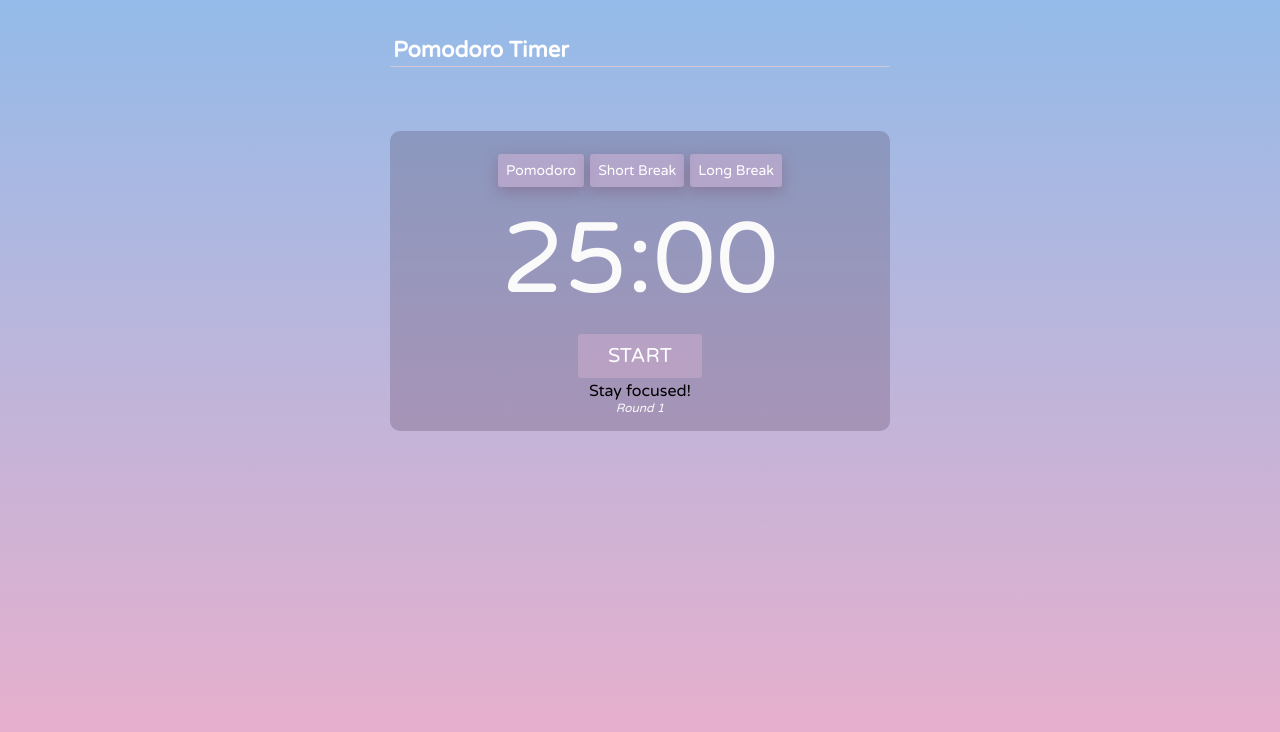
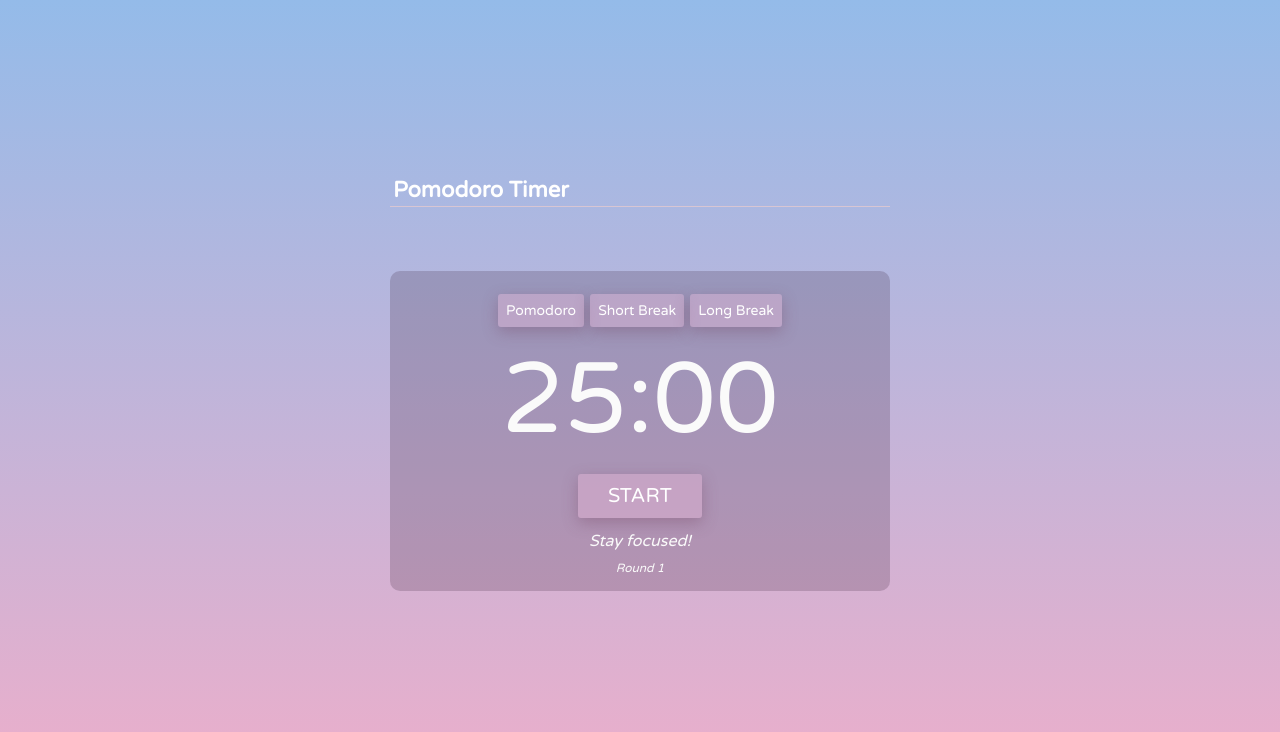
Before and after one commit to gizemnkorkmaz/pomodoro-timer, a React (Create React App) app: page / in a window 1280 px wide. Shown: the top 732 px of the page. Built offline with nearby package versions, Linux system fonts and the light colour scheme.

Commit message:
Remove margin bottom && Add box shadow and roundMessage styles to Timer

```diff
--- a/src/components/Timer/Timer.module.css
+++ b/src/components/Timer/Timer.module.css
@@ -1,22 +1,21 @@
 .container {
-  margin-bottom: 300px;
   width: 500px;
-  height: 300px;
+  height: 320px;
   padding: 20px 80px;
   text-align: center;
   background-color: rgba(52, 27, 53, 0.205);
   border-radius: 10px;
+  color: rgb(250, 250, 250);
 }
 
 .Timer {
   font-size: 100px;
   padding: 10px;
-  color: rgb(250, 250, 250);
 }
 
 .startButton {
   font-family: "Varela Round", sans-serif;
-  background-color: rgba(241, 189, 221, 0.295);
+  background-color: rgba(241, 189, 221, 0.363);
   color: rgb(255, 255, 255);
   padding: 10px 30px;
   margin: 3px;
@@ -25,6 +24,7 @@
   font-size: 20px;
   cursor: pointer;
   text-transform: uppercase;
+  box-shadow: rgba(117, 68, 98, 0.363) 0px 5px 15px;
 }
 
 .skipButton {
@@ -34,6 +34,13 @@
   top: 10px;
   left: 20px;
   padding: 0;
+  cursor: pointer;
+}
+
+.roundMessage {
+  font-size: 16px;
+  padding: 10px;
+  font-style: italic;
 }
 
 @media screen and (max-width: 500px) {
@@ -57,4 +64,8 @@
     max-height: 10px;
     top: 7px;
   }
+
+  .roundMessage {
+    font-size: 10px;
+  }
 }
```
